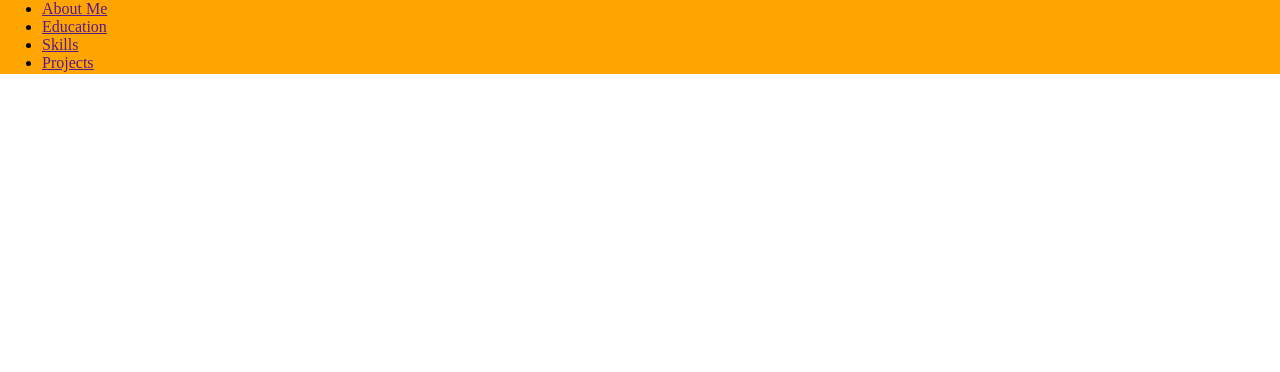
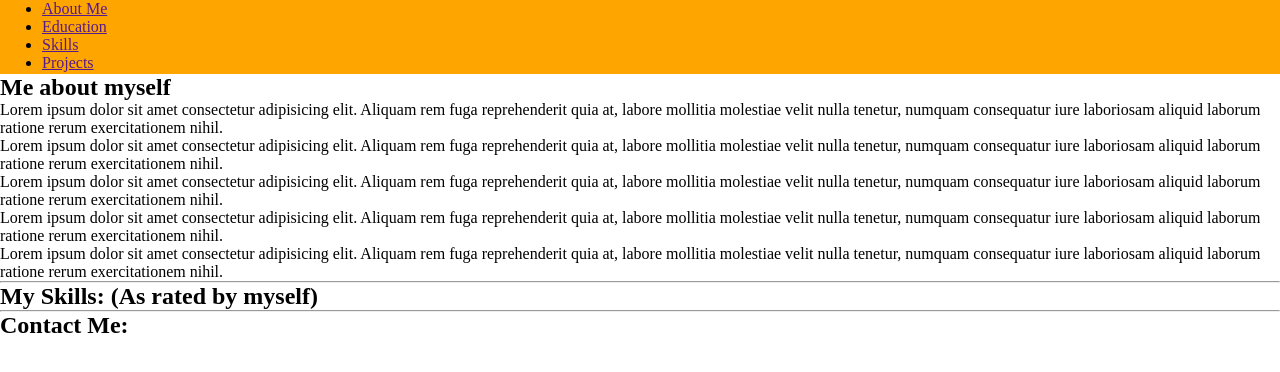
Before and after one commit to AlexSchmiediSchmied/UDEMY_2024WebDevBootcamp, a plain HTML site: page Capstone1_OnlineResume/index.html in a window 1280 px wide. Shown: the part 308-680 px from the top of the page. Drawn offline with Linux system fonts and the light colour scheme.

Commit message:
Update index.html

```diff
--- a/Capstone1_OnlineResume/index.html
+++ b/Capstone1_OnlineResume/index.html
@@ -4,7 +4,7 @@
     <meta charset="UTF-8">
     <meta name="viewport" content="width=device-width, initial-scale=1.0">
     <link rel="stylesheet" href="./styles.css">
-    <title>Document</title>
+    <title>Alex' Portfolio</title>
 </head>
 <body>
 
@@ -20,7 +20,7 @@
     </div>
 
     <div class="nav">
-        <ul>
+        <ul class="nav-ul">
             <li>
                 <a href="" class="side-link" id="about-me">About Me</a>
             </li>
@@ -36,6 +36,21 @@
         </ul>
     </div>
 
+    <div class="aboutMe">
+        <h2>Me about myself</h2>
+        <p> Lorem ipsum dolor sit amet consectetur adipisicing elit. Aliquam rem fuga reprehenderit quia at, labore mollitia molestiae velit nulla tenetur, numquam consequatur iure laboriosam aliquid laborum ratione rerum exercitationem nihil.</p>
+        <p> Lorem ipsum dolor sit amet consectetur adipisicing elit. Aliquam rem fuga reprehenderit quia at, labore mollitia molestiae velit nulla tenetur, numquam consequatur iure laboriosam aliquid laborum ratione rerum exercitationem nihil.</p>
+        <p> Lorem ipsum dolor sit amet consectetur adipisicing elit. Aliquam rem fuga reprehenderit quia at, labore mollitia molestiae velit nulla tenetur, numquam consequatur iure laboriosam aliquid laborum ratione rerum exercitationem nihil.</p>
+        <p> Lorem ipsum dolor sit amet consectetur adipisicing elit. Aliquam rem fuga reprehenderit quia at, labore mollitia molestiae velit nulla tenetur, numquam consequatur iure laboriosam aliquid laborum ratione rerum exercitationem nihil.</p>
+        <p> Lorem ipsum dolor sit amet consectetur adipisicing elit. Aliquam rem fuga reprehenderit quia at, labore mollitia molestiae velit nulla tenetur, numquam consequatur iure laboriosam aliquid laborum ratione rerum exercitationem nihil.</p>
+    </div>
+<hr>
+    <div class="skill-table">
+        <h2>My Skills: <span id="italic">(As rated by myself)</span></h2>
+    </div>
+<hr>
+<div class="bottom">
+    <h2>Contact Me:</h2>
 
 </body>
 </html>
```
